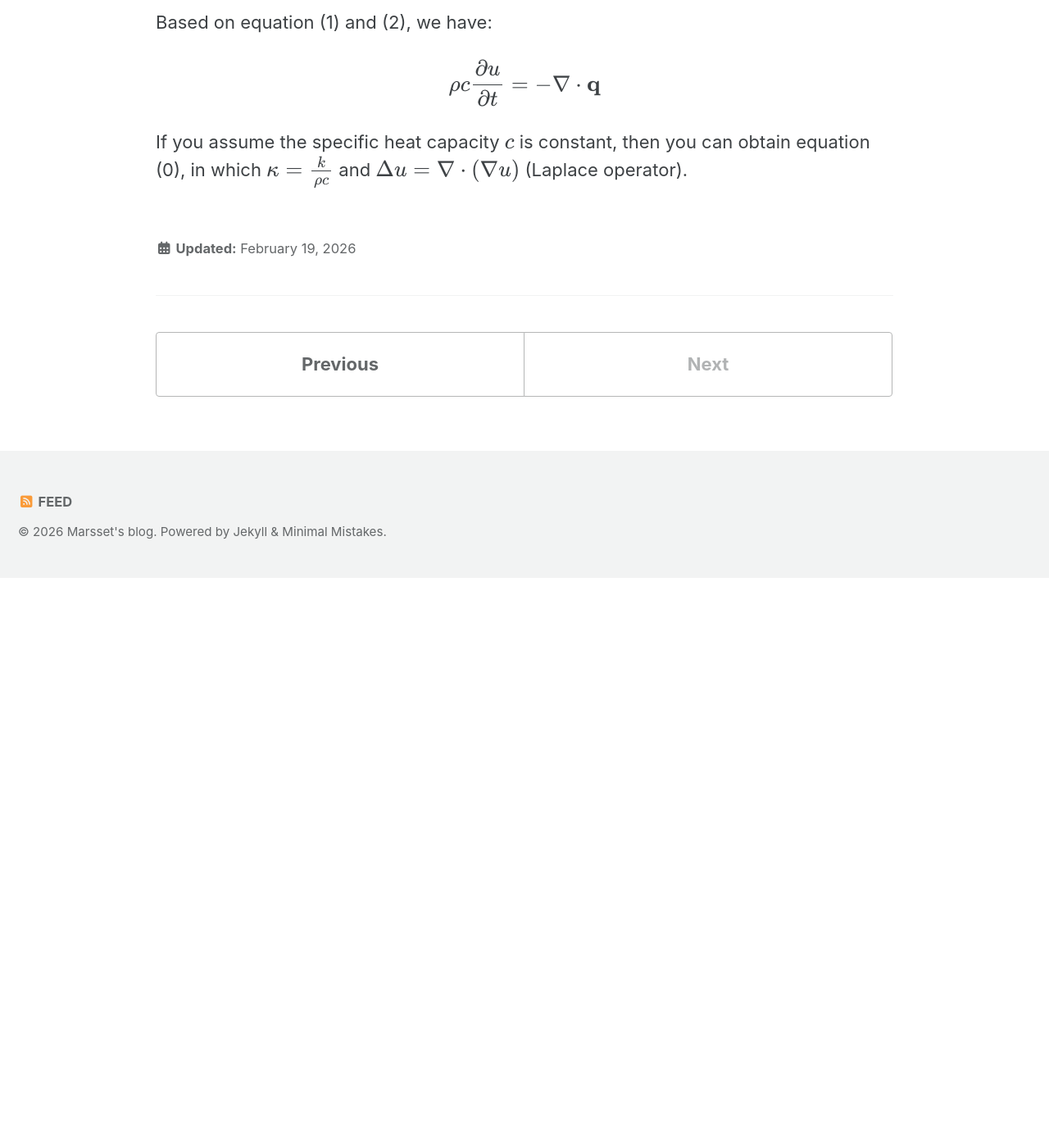
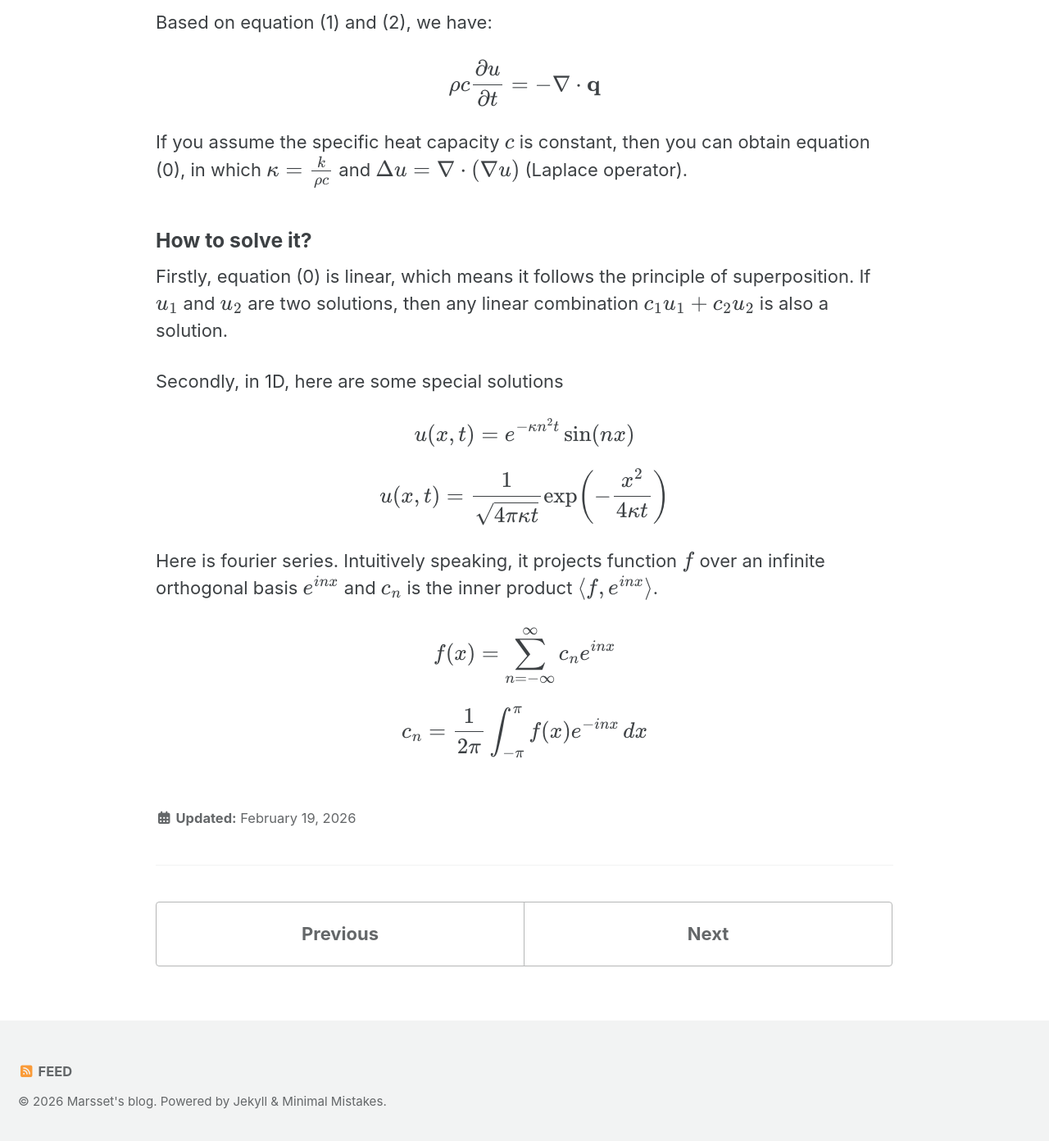
Before and after one commit to marsset/marsset.github.io, a Jekyll site: the page built from _posts/2026-02-19-heat.markdown, in a window 1280 px wide and 1400 px high, scrolled down 2120 px. Shown: the top 1392 px of the window at 82% size. Built offline with Jekyll 4.4.1, drawn with Linux system fonts in a browser that asks for light colours; cached includes are drawn as plain includes; formulas are drawn with MathJax 3; before the commit the page ends 2825 px from its top, so only the background shows below that.

Commit message:
fourier first draft in progress

```diff
--- a/_posts/2026-02-19-heat.markdown
+++ b/_posts/2026-02-19-heat.markdown
@@ -104,3 +104,36 @@ $$
 If you assume the specific heat capacity $c$ is constant, then you can obtain equation (0),
 in which $\kappa = \frac{k}{\rho c}$ and
 $\Delta u = \nabla \cdot (\nabla u)$ (Laplace operator).
+
+### How to solve it?
+
+Firstly, equation (0) is linear, which means it follows the principle of superposition. If $u_1$ and $u_2$ are two solutions, then any linear combination $c_1 u_1 + c_2 u_2$ is also a solution.
+
+Secondly, in 1D, here are some special solutions
+
+$$
+u(x,t) = e^{-\kappa n^2 t}\sin(nx)
+$$
+
+$$
+u(x,t)
+=
+\frac{1}{\sqrt{4\pi \kappa t}}
+\exp\!\left(
+-\frac{x^2}{4\kappa t}
+\right)
+$$
+
+Here is fourier series. Intuitively speaking, it projects function $f$ over an infinite orthogonal basis $e^{inx}$ and $c_n$ is the inner product $\langle f, e^{inx} \rangle$.
+
+$$
+f(x) = \sum_{n=-\infty}^{\infty}
+c_n e^{inx}
+$$
+
+$$
+c_n =
+\frac{1}{2\pi}
+\int_{-\pi}^{\pi}
+f(x)e^{-inx}\,dx
+$$
```
Also changed, not shown: _posts/2026-02-21-fourier-series.markdown (added, +79 -0 lines).
